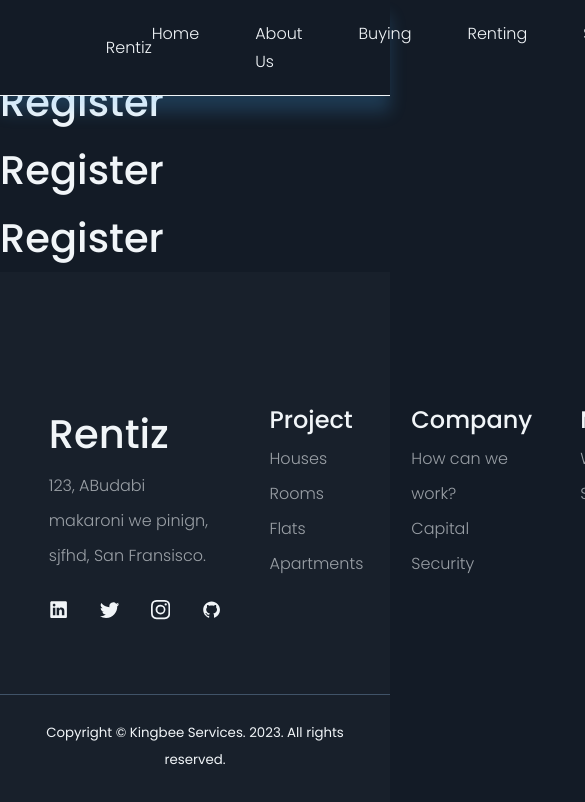
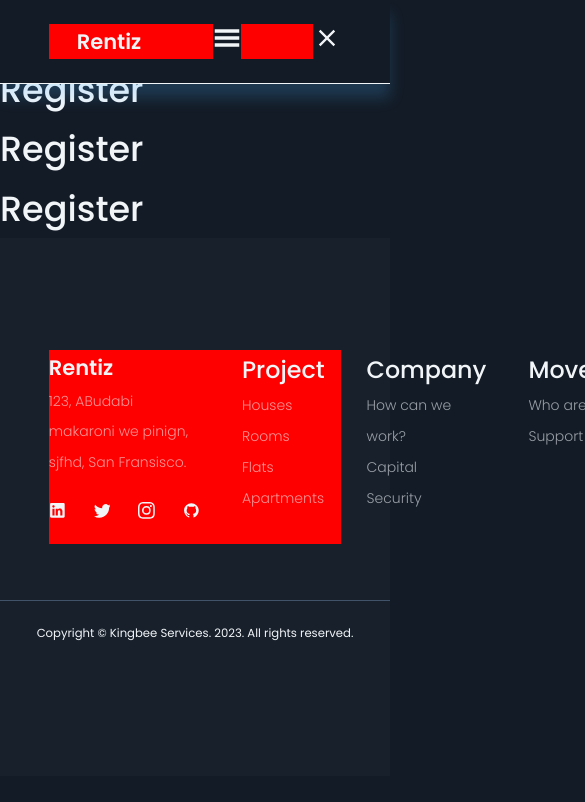
Before and after one commit to kingbee1/rentiz, a React (Vite) app: page /register in a window 390 px wide. Shown: the top 802 px of the page, 585 px wide, since content can reach past the window. Built offline with nearby package versions, Linux system fonts and the light colour scheme.

Commit message:
responsive styling

```diff
--- a/src/App.css
+++ b/src/App.css
@@ -19,6 +19,11 @@ nav {
     align-items: center;
 }
 
+.logo {
+    font-size: 2.4rem;
+    font-weight: 800;
+}
+
 .nav__items {
    display: flex;
    gap: 3.5rem;
@@ -29,6 +34,12 @@ nav {
     gap: 1.5rem;
     align-items: center;
 }
+
+#menu__btn, #close__btn {
+    display: none;
+}
+
+/* -------------------HEADER-------------------- */
 
 header{
     background: var(--color-bg);
@@ -56,6 +67,14 @@ header h1{
 .header__image img {
     width: 100%;
     /* height: 120px; */
+}
+
+.header__base-search {
+    background: red;
+    width: 70%;
+    height: 2rem;
+    margin-top: -13%;
+    margin-left: 97%;
 }
 
 /************************ FEATURE ************************/
@@ -267,3 +286,84 @@ footer h4{
     padding: 1.4rem;
     text-align: center;
 }
+
+/* -------------------General-MEDIA QUERIES (TABLET)-------------------- */
+@media screen and (max-width:1024px) {
+    .container {
+        width: var(--container-width-md);
+    }
+
+    section {
+        padding-bottom: var(--bottom-section-padding-mobile);
+    }
+
+    h1 {
+        font-size: 4.2rem;
+    }
+
+    h2 {
+        font-size: 1.7rem;
+    }
+
+    h3 {
+        font-size: 1.9rem;
+    }
+    nav {
+        background-color: var(--color-bg);
+    }
+
+    .nav__container {
+        position: relative;
+        width: 100vw;
+    }
+
+    .logo {
+        font-size: 1.5rem;
+    }
+
+    .nav__container-logo {
+        margin-left: 2rem;
+    }
+
+    .nav__items {
+        position: fixed;
+        top: 6rem;
+        right: 0;
+        background: var(--color-white);
+        height: max-content;
+        width: 18rem;
+        flex-direction: column;
+        gap: 0;
+        z-index: 3;
+        display: none;
+    }
+
+    .nav__signin-signup {
+        display: none;
+    }
+
+    #menu__btn, #close__btn {
+        display: block;
+        background: var(--color-bg);
+        color: var(--color-white);
+        font-size: 2rem;
+    }
+
+}
+
+
+/* -------------------General-MEDIA QUERIES (MOBILE PHONES)-------------------- */
+@media screen and (max-width:600px) {
+    html {
+        font-size: 14px;
+    }
+
+    body {
+        background: red;
+    }
+
+    .container {
+        background: red;
+    }
+
+}
--- a/src/components/Footer.jsx
+++ b/src/components/Footer.jsx
@@ -9,7 +9,7 @@ const Footer = () => {
     <footer>
         <div className='container footer__container'>
             <div className='footer__1'>
-                <h1>Rentiz</h1>
+                <h1 className='logo'>Rentiz</h1>
                 <h4>123, ABudabi makaroni we pinign, sjfhd, San Fransisco.</h4>
                 <ul className='footer__1-socials'>
                     <li><RxLinkedinLogo /></li>
--- a/src/components/Navbar.jsx
+++ b/src/components/Navbar.jsx
@@ -1,10 +1,13 @@
 import { Link } from "react-router-dom";
+import { GiHamburgerMenu } from "react-icons/gi";
+import { IoMdClose } from "react-icons/io";
 
 const Navbar = () => {
   return (
     <nav>
       <div className="container nav__container">
-        <Link to={"/"}>Rentiz</Link>
+        <Link to={"/"} className="nav__container-logo logo">Rentiz</Link>
+
         <ul className="nav__items">
           <Link to={"/"}><li>Home</li></Link>
           <Link to={"/about"}><li>About Us</li></Link>
@@ -13,12 +16,18 @@ const Navbar = () => {
           <Link><li>Selling</li></Link>
           <Link><li>Contact Us</li></Link>
         </ul>
+
         <div className="nav__signin-signup">
           <Link to={"/login"}>Login</Link>
           <Link to={"/register"} class="btn">
             Signup
           </Link>
         </div>
+
+        <button id="menu__btn"><GiHamburgerMenu /></button>
+        <button id="close__btn"><IoMdClose /></button>
+
+
       </div>
     </nav>
   );
--- a/src/pages/Home.jsx
+++ b/src/pages/Home.jsx
@@ -53,6 +53,11 @@ const Home = () => {
         </div>
         <div className="header__image">
           <img src={house} alt="houes" />
+        </div>
+        <div className="header__base-search">
+            <div>
+                <p>purpose</p>
+            </div>
         </div>
       </header>
 
```
